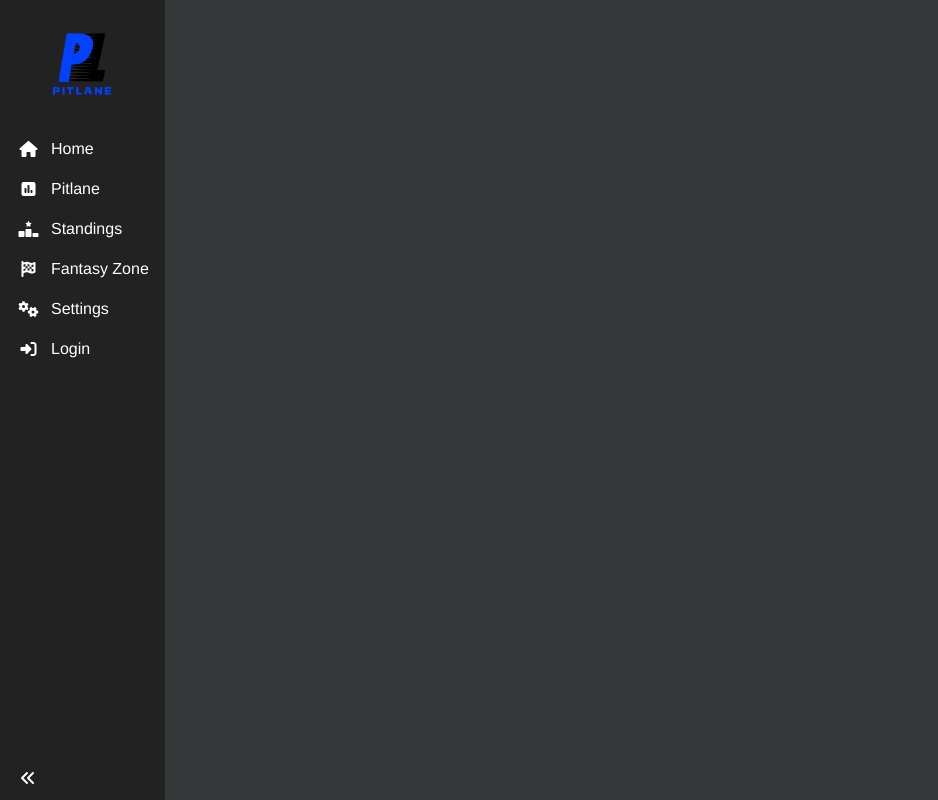
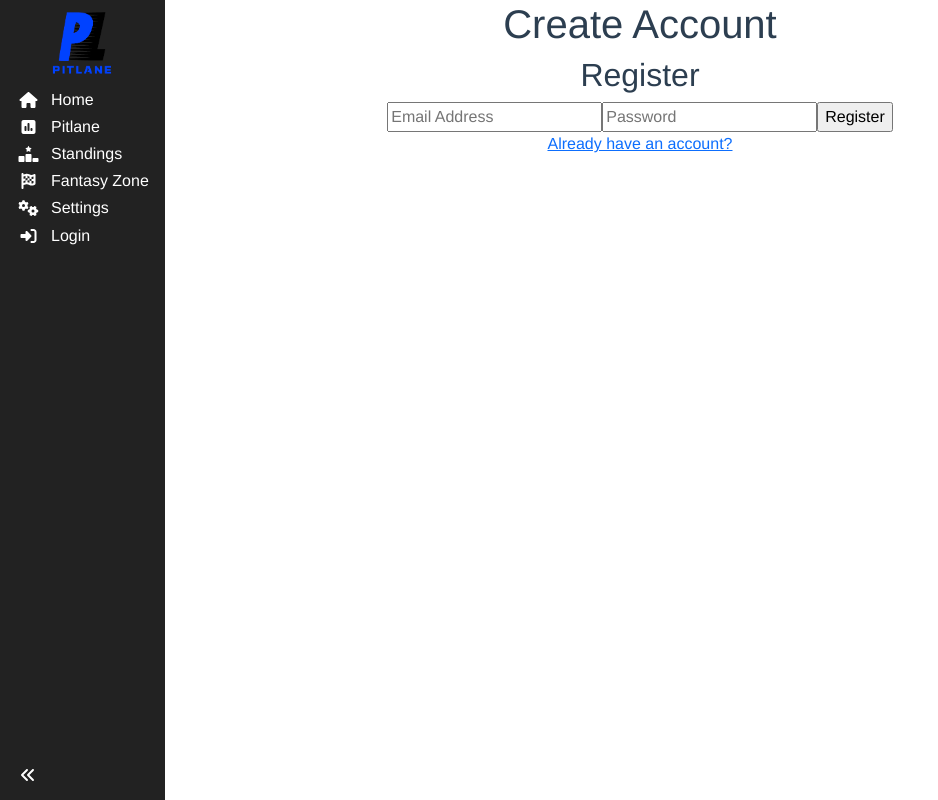
Before and after one commit to martires-colin/pitlane, a Vue app in the folder app/frontend/frontend/: page /create-account in a window 1280 px wide. Shown: the whole page, without its empty margins (0-938 px from the left). Built offline with nearby package versions, Linux system fonts and the light colour scheme.

Commit message:
added more routes for views, separated login and create account, added bootstrap

```diff
--- a/app/frontend/frontend/package.json
+++ b/app/frontend/frontend/package.json
@@ -12,6 +12,7 @@
     "@fortawesome/fontawesome-svg-core": "^6.2.1",
     "@fortawesome/free-solid-svg-icons": "^6.2.1",
     "axios": "^1.1.3",
+    "bootstrap": "^5.2.3",
     "core-js": "^3.8.3",
     "firebase": "^9.14.0",
     "vue": "^3.2.13",
@@ -40,8 +41,7 @@
     },
     "extends": [
       "plugin:vue/vue3-essential",
-      "eslint:recommended",
-      "plugin:prettier/recommended"
+      "eslint:recommended"
     ],
     "parserOptions": {
       "parser": "@babel/eslint-parser"
--- a/app/frontend/frontend/src/components/Sidebar.vue
+++ b/app/frontend/frontend/src/components/Sidebar.vue
@@ -52,6 +52,9 @@ export default {
     <SidebarLink to="/login" icon="fa-solid fa-right-to-bracket">
       Login
     </SidebarLink>
+    <!-- <SidebarLink to="/create-account" icon="fa-solid fa-right-to-bracket">
+      Create Account
+    </SidebarLink> -->
 
     <span
       class="collapse-icon"
--- a/app/frontend/frontend/src/main.js
+++ b/app/frontend/frontend/src/main.js
@@ -3,5 +3,8 @@ import App from "./App.vue";
 import router from "./router";
 import store from "./store";
 import "@fortawesome/fontawesome-free/js/all";
+import "bootstrap/dist/css/bootstrap.css";
 
 createApp(App).use(router).use(store).mount("#app");
+
+import "bootstrap/dist/js/bootstrap.js"
--- a/app/frontend/frontend/src/router/index.js
+++ b/app/frontend/frontend/src/router/index.js
@@ -1,7 +1,11 @@
 import { createRouter, createWebHistory } from "vue-router";
 import Login from "../views/Login.vue";
+import CreateAccount from "../views/CreateAccount.vue";
 import Standings from "../views/Standings.vue";
 import Pitlane from "../views/Pitlane.vue";
+import Home from "../views/Home.vue";
+import Fantasy from "../views/Fantasy.vue";
+import Settings from "../views/Settings.vue";
 
 const routes = [
   {
@@ -18,9 +22,38 @@ const routes = [
     component: Login,
   },
   {
+    path: "/create-account",
+    name: "CreateAccount",
+    component: CreateAccount,
+  },
+  {
     path: "/standings",
     name: "Standings",
     component: Standings,
+    meta: {
+      requiresAuth: true,
+    },
+  },
+  {
+    path: "/",
+    name: "Home",
+    component: Home,
+    meta: {
+      requiresAuth: true,
+    },
+  },
+  {
+    path: "/fantasy",
+    name: "Fantasy",
+    component: Fantasy,
+    meta: {
+      requiresAuth: true,
+    },
+  },
+  {
+    path: "/settings",
+    name: "Settings",
+    component: Settings,
     meta: {
       requiresAuth: true,
     },
--- /dev/null
+++ b/app/frontend/frontend/src/views/CreateAccount.vue
@@ -0,0 +1,48 @@
+<template>
+  <main>
+    <h1>Create Account</h1>
+
+    <section class="forms">
+      <form class="register" @submit.prevent="register">
+        <h2>Register</h2>
+        <input
+          type="email"
+          placeholder="Email Address"
+          v-model="register_form.email"
+        />
+        <input
+          type="password"
+          placeholder="Password"
+          v-model="register_form.password"
+        />
+        <input type="submit" value="Register" />
+      </form>
+    <a href="/login">Already have an account?</a>
+
+    </section>
+  </main>
+</template>
+
+<script>
+import { ref } from "vue";
+import { useStore } from "vuex";
+
+export default {
+  name: "CreateAccount",
+  setup() {
+    const register_form = ref({});
+    const store = useStore();
+
+    const register = () => {
+      store.dispatch("register", register_form.value);
+    };
+
+    return {
+      register_form,
+      register,
+    };
+  },
+};
+</script>
+
+<style></style>
--- /dev/null
+++ b/app/frontend/frontend/src/views/Fantasy.vue
@@ -0,0 +1,11 @@
+<template>
+  <h1>Fantasy</h1>
+</template>
+
+<script>
+export default {
+  name: "Fantasy",
+};
+</script>
+
+<style></style>
--- /dev/null
+++ b/app/frontend/frontend/src/views/Home.vue
@@ -0,0 +1,11 @@
+<template>
+  <h1>Home</h1>
+</template>
+
+<script>
+export default {
+  name: "Home",
+};
+</script>
+
+<style></style>
--- a/app/frontend/frontend/src/views/Login.vue
+++ b/app/frontend/frontend/src/views/Login.vue
@@ -3,21 +3,6 @@
     <h1>Login Page</h1>
 
     <section class="forms">
-      <form class="register" @submit.prevent="register">
-        <h2>Register</h2>
-        <input
-          type="email"
-          placeholder="Email Address"
-          v-model="register_form.email"
-        />
-        <input
-          type="password"
-          placeholder="Password"
-          v-model="register_form.password"
-        />
-        <input type="submit" value="Register" />
-      </form>
-
       <form class="login" @submit.prevent="login">
         <h2>Login</h2>
         <input
@@ -33,6 +18,8 @@
         <input type="submit" value="Login" />
       </form>
     </section>
+
+    <a href="/create-account">Create an Account</a>
   </main>
 </template>
 
@@ -44,22 +31,15 @@ export default {
   name: "Login",
   setup() {
     const login_form = ref({});
-    const register_form = ref({});
     const store = useStore();
 
     const login = () => {
       store.dispatch("login", login_form.value);
     };
 
-    const register = () => {
-      store.dispatch("register", register_form.value);
-    };
-
     return {
       login_form,
-      register_form,
       login,
-      register,
     };
   },
 };
--- /dev/null
+++ b/app/frontend/frontend/src/views/Settings.vue
@@ -0,0 +1,11 @@
+<template>
+  <h1>Settings</h1>
+</template>
+
+<script>
+export default {
+  name: "Settings",
+};
+</script>
+
+<style></style>
```
Also changed, not shown: 1 other file (tests, documents, lock files or other folders).
